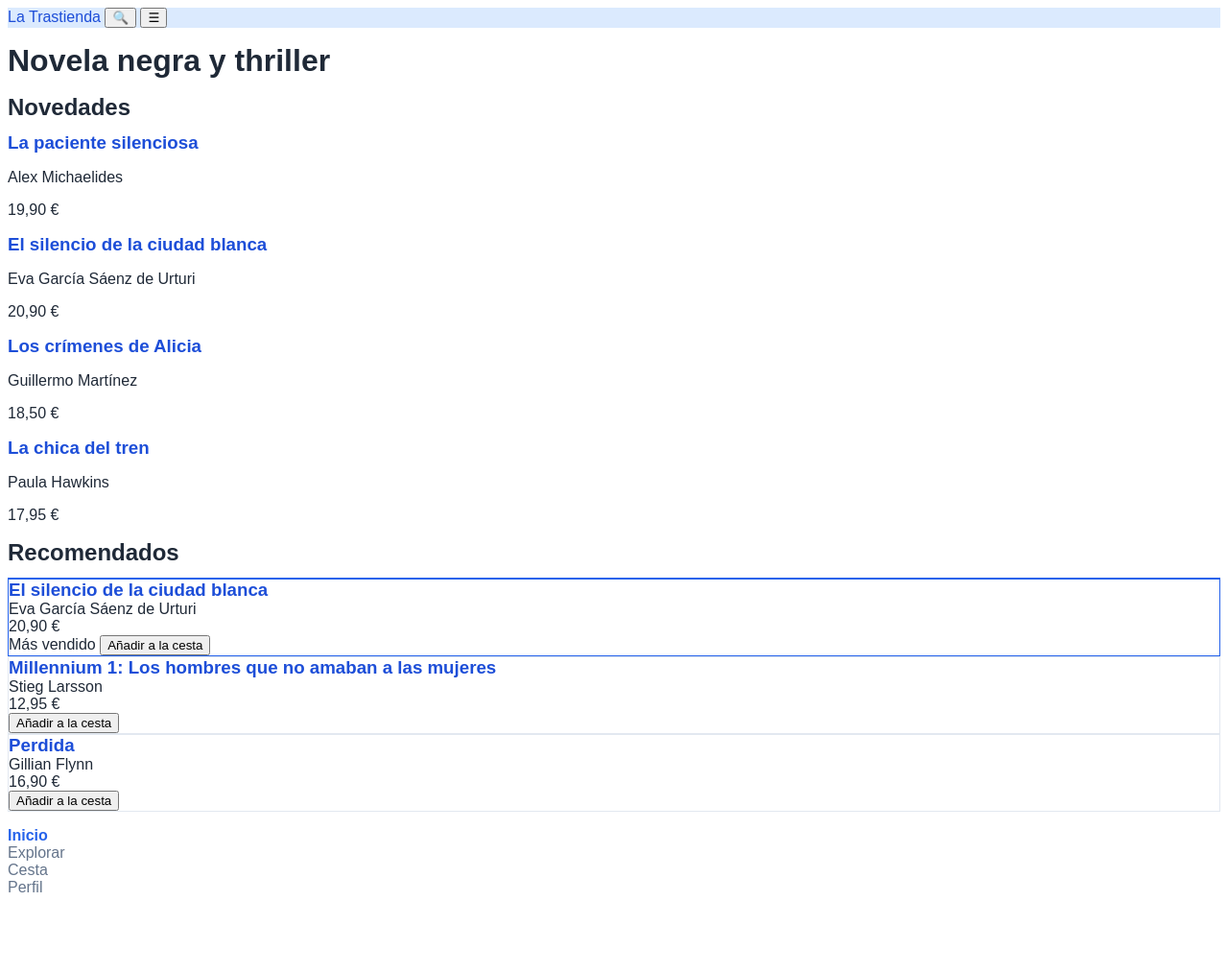
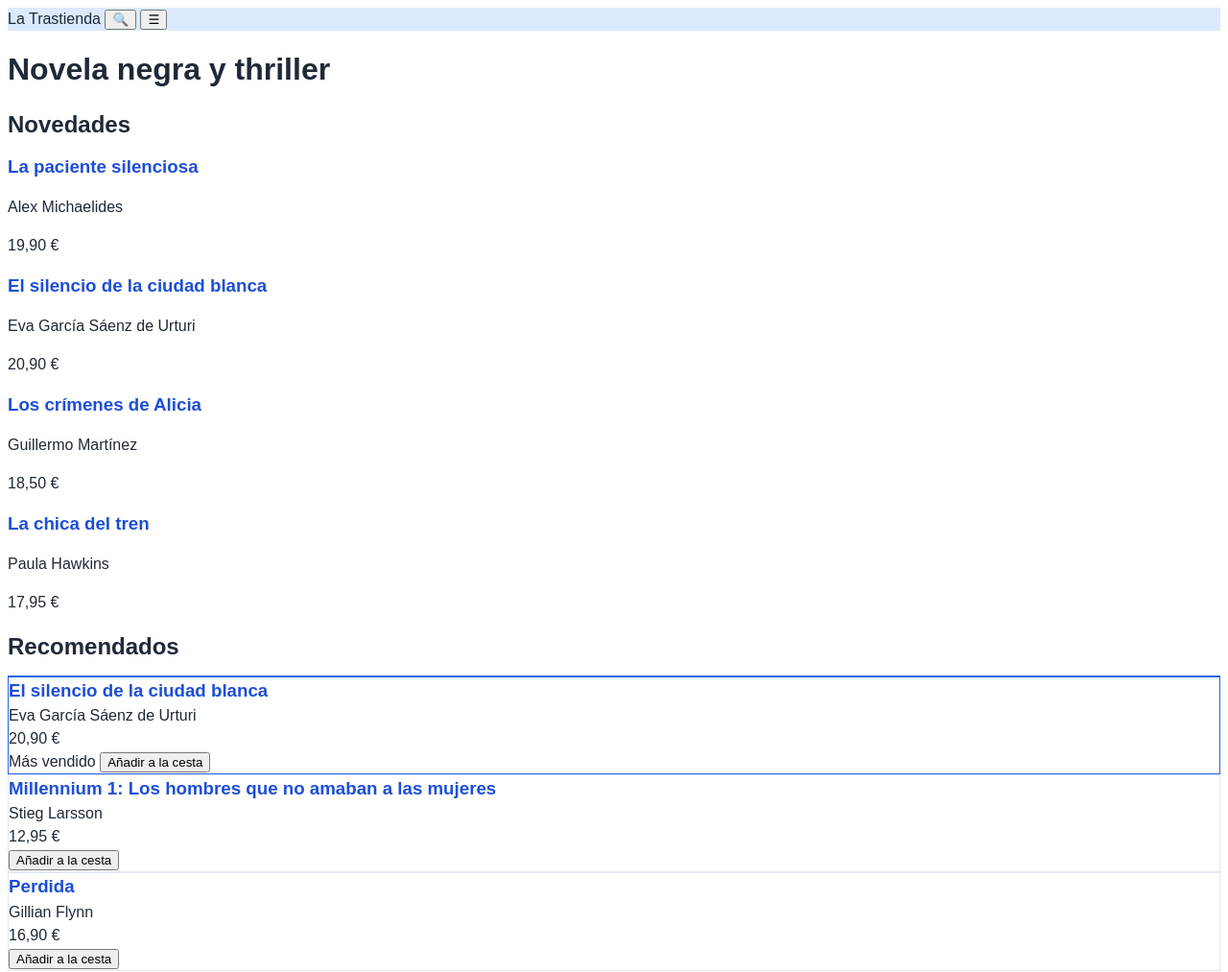
Before and after one commit to salah-nas/DIW, a plain HTML site: page trastienda-ud4/index.html in a window 1280 px wide. Shown: the top 1013 px of the page at 96% size. Before the commit the page ends 950 px from the top, so only its background shows below. Drawn offline with Linux system fonts and the light colour scheme.

Commit message:
Cascada, especificidad y herencia añadidos

```diff
--- a/trastienda-ud4/css/estilos.css
+++ b/trastienda-ud4/css/estilos.css
@@ -1,80 +1,95 @@
-/* Estilos generales */
+/* UD4 · Cascada, especificidad y herencia
+   Orden de prioridad entre capas: utilities > components > base.
+*/
+@layer base, components, utilities;
+
+/* 1. Estilos generales y heredables */
+@layer base {
   body {
     font-family: Arial, Helvetica, sans-serif;
     color: #1f2937;
+    line-height: 1.5;
   }
 
-/* Fondo del header */
   header {
     background-color: #dbeafe;
   }
 
-/* Enlaces */
+  /* Los enlaces del header heredan el color del contenedor. */
+  header a {
+    color: inherit;
+    text-decoration: none;
+  }
+
   a {
     color: #1d4ed8;
     text-decoration: none;
   }
 
-/* Pestaña activa */
+  nav > ul {
+    list-style: none;
+    padding: 0;
+  }
+
+  /* :where() aporta especificidad cero. */
+  :where(h1, h2, h3) {
+    margin-block: 0.5em;
+  }
+}
+
+/* 2. Estilos de componentes y estados */
+@layer components {
+  /* El atributo aria-current aporta especificidad de clase. */
   nav a[aria-current="page"] {
     color: #2563eb;
     font-weight: 700;
   }
 
-/* Resto de enlaces */
   nav a:not([aria-current="page"]) {
     color: #64748b;
   }
 
-/* Hover */
   nav a:hover {
     color: #1e293b;
   }
 
-/* Foco del teclado */
   nav a:focus-visible {
     outline: 2px solid #2563eb;
     outline-offset: 2px;
   }
 
-/* Lista de navegación */
-nav > ul {
-  list-style: none;
-  padding: 0;
-}
-
-/* Primera tarjeta después del título */
+  /* Solo afecta a la primera tarjeta inmediatamente posterior al h2. */
   h2 + .card {
     border-top: 2px solid #2563eb;
   }
 
-/* Tarjetas */
   .card {
     background-color: #ffffff;
     border: 1px solid #e2e8f0;
   }
 
-/* Ocultar badges vacíos */
   .badge:empty {
     display: none;
   }
 
-/* Resaltar tarjetas que tienen un badge con texto */
+  /* :has() permite seleccionar la tarjeta que contiene un badge con texto. */
   article:has(.badge:not(:empty)) {
     border-color: #2563eb;
   }
 
-/* Botones con aria-label */
   button[aria-label] {
     cursor: pointer;
   }
 
-/* Agrupar selectores */
+  /* :is() toma la especificidad de su argumento más específico. */
   .card :is(h2, h3, p) {
     margin: 0;
   }
+}
 
-/* Agrupar encabezados */
-:where(h1, h2, h3) {
-  margin-block: 0.5em;
+/* 3. Capa reservada para utilidades.
+   Las reglas de esta capa prevalecerán sobre components y base
+   cuando entren en conflicto, aunque tengan menor especificidad.
+*/
+@layer utilities {
 }
```
Lines whose indentation alone changed are shown as unchanged.
